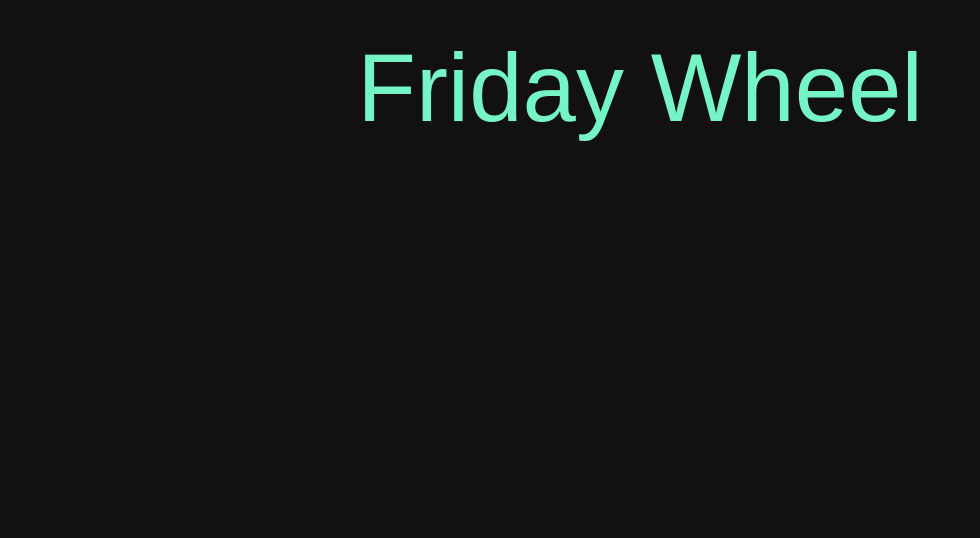
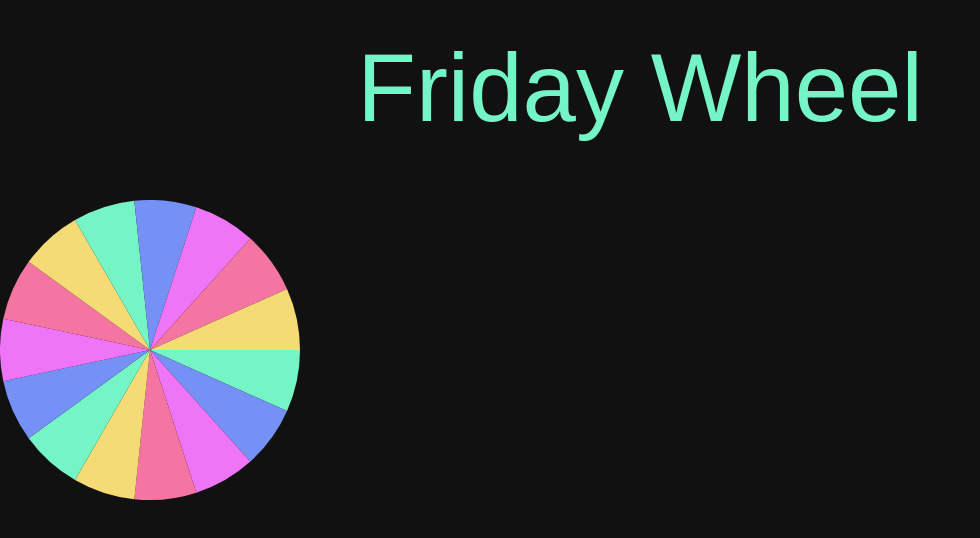
Before and after one commit to KarinaAllard/Friday-Wheel, a React (Vite) app: page / in a window 1280 px wide. Shown: the top 538 px of the page, without its empty margins (0-980 px from the left). Built offline with nearby package versions, Linux system fonts and the light colour scheme; a web font is replaced by a local one.

Commit message:
feat: add static wheel with 15 slices, alternating colors.

```diff
--- a/src/App.tsx
+++ b/src/App.tsx
@@ -1,13 +1,19 @@
+import { Wheel } from "./Wheel";
 
 function App() {
+  const entries = [
+    "Pizza Place", "Sushi Bar", "Burgers", "Taco Truck", "Salad Corner",
+    "Ramen House", "BBQ Spot", "Sandwiches", "Indian Curry", "Pasta",
+    "Thai Food", "Bagels", "Smoothies", "Mexican Grill", "Coffee & Snacks"
+  ];
 
   return (
     <>
-      <main className='flex max-w-full justify-center m-10'>
+      <main className='flex max-w-full items-center m-10 flex-col'>
         <h1 className="text-8xl text-(--pastel-green)">Friday Wheel</h1>
-        <section>
+        <Wheel entries={entries}>
 
-        </section>
+        </Wheel>
       </main>
     </>
   )
--- /dev/null
+++ b/src/Wheel.tsx
@@ -0,0 +1,35 @@
+type WheelProps = {
+    entries: string[];
+};
+
+export const Wheel = ({ entries }: WheelProps) => {
+      const sliceAngle = 360 / entries.length;
+
+      const colors = [
+        "var(--pastel-green)",
+        "var(--pastel-blue)",
+        "var(--pastel-pink)",
+        "var(--pastel-red)",
+        "var(--pastel-yellow)",
+      ];
+
+    return (
+        <div>
+        {entries.map((entry, i) => {
+            const startAngle = i * sliceAngle;
+            const endAngle = startAngle + sliceAngle;
+            const radius = 150;
+            const center = radius;
+            const largeArc = sliceAngle > 180 ? 1 : 0;
+            const x1 = center + radius * Math.cos((startAngle * Math.PI) / 180);
+            const y1 = center + radius * Math.sin((startAngle * Math.PI) / 180);
+            const x2 = center + radius * Math.cos((endAngle * Math.PI) / 180);
+            const y2 = center + radius * Math.sin((endAngle * Math.PI) / 180);
+            const path = `M${center},${center} L${x1},${y1} A${radius},${radius} 0 ${largeArc} 1 ${x2},${y2} Z`;
+            const color = colors[i % colors.length];
+
+            return <svg key={i} className="absolute top-50 inset-0 w-full h-full"><path d={path} fill={color} /></svg>
+        })}
+        </div>
+    )
+}
```
